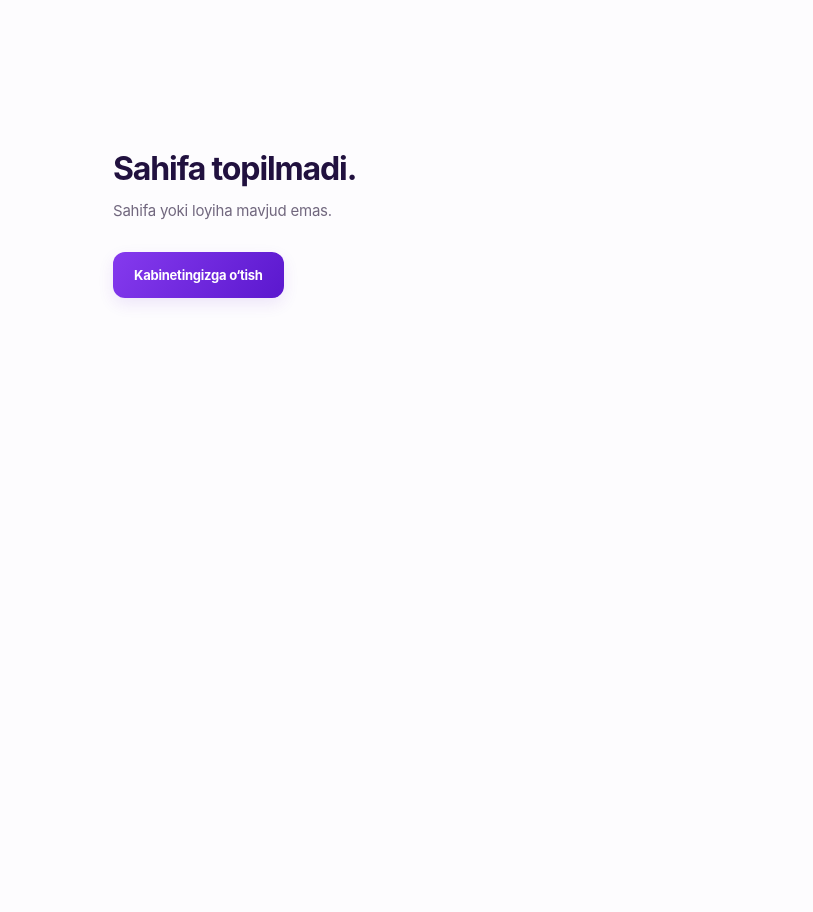
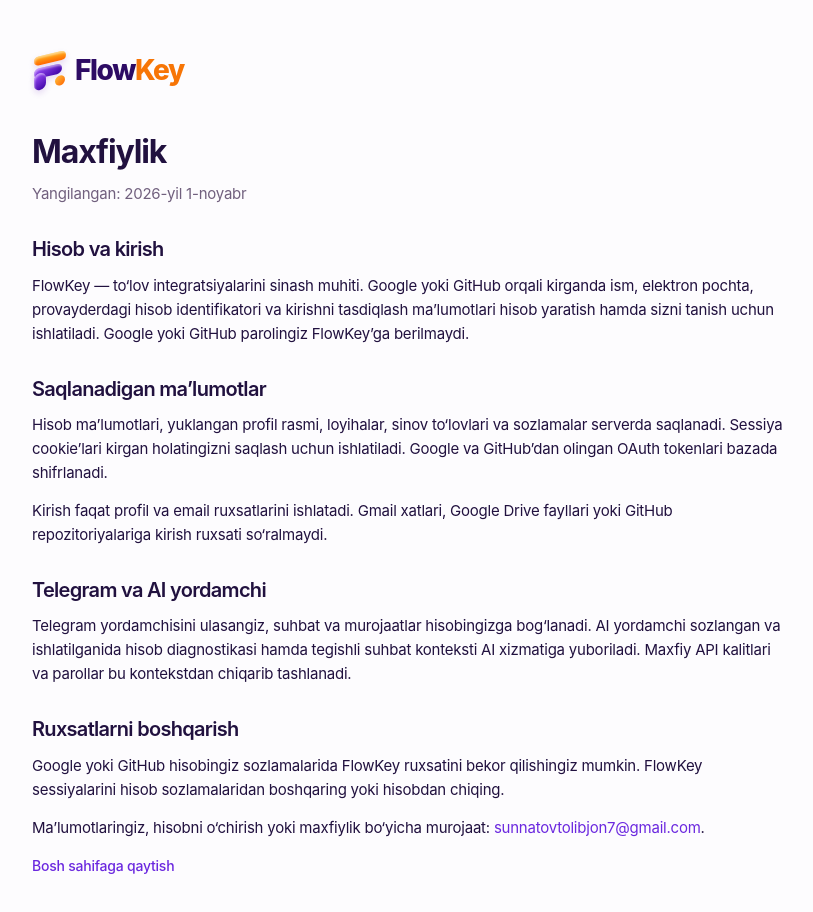
Before and after one commit to sunnatovt001/FlowKey, a Next.js app: page /privacy in a window 1280 px wide. Before the commit this address had no page. Shown: the top 912 px of the page, without its empty margins (232-1045 px from the left). Before the commit the page ends 800 px from the top, so only its background shows below. Built offline with nearby package versions, Linux system fonts and the light colour scheme.

Commit message:
Add public privacy information for OAuth app configuration
Describe the account/profile data and sessions used by FlowKey and link the policy from the public footer. No database or permission changes.

```diff
--- a/app/page.tsx
+++ b/app/page.tsx
@@ -156,6 +156,7 @@ export default function Home() {
         <p>O‘zbekiston dasturchilari uchun to‘lov infratuzilmasi.</p>
         <div>
           <Link href="/docs">Qo‘llanma</Link>
+          <Link href="/privacy">Maxfiylik</Link>
           <Link href="/login">Kirish</Link>
           <span>Faqat sinov · Haqiqiy pul ishlatilmaydi</span>
         </div>
--- /dev/null
+++ b/app/privacy/page.tsx
@@ -0,0 +1,65 @@
+import { Logo } from "@/components/ui";
+import Link from "next/link";
+
+export const metadata = { title: "Maxfiylik" };
+
+export default function Privacy() {
+  return (
+    <main className="privacy-page">
+      <Logo />
+      <h1>Maxfiylik</h1>
+      <p className="muted">Yangilangan: 2026-yil 1-noyabr</p>
+      <section>
+        <h2>Hisob va kirish</h2>
+        <p>
+          FlowKey — to‘lov integratsiyalarini sinash muhiti. Google yoki GitHub
+          orqali kirganda ism, elektron pochta, provayderdagi hisob
+          identifikatori va kirishni tasdiqlash ma’lumotlari hisob yaratish
+          hamda sizni tanish uchun ishlatiladi. Google yoki GitHub parolingiz
+          FlowKey’ga berilmaydi.
+        </p>
+      </section>
+      <section>
+        <h2>Saqlanadigan ma’lumotlar</h2>
+        <p>
+          Hisob ma’lumotlari, yuklangan profil rasmi, loyihalar, sinov
+          to‘lovlari va sozlamalar serverda saqlanadi. Sessiya cookie’lari
+          kirgan holatingizni saqlash uchun ishlatiladi. Google va GitHub’dan
+          olingan OAuth tokenlari bazada shifrlanadi.
+        </p>
+        <p>
+          Kirish faqat profil va email ruxsatlarini ishlatadi. Gmail xatlari,
+          Google Drive fayllari yoki GitHub repozitoriyalariga kirish ruxsati
+          so‘ralmaydi.
+        </p>
+      </section>
+      <section>
+        <h2>Telegram va AI yordamchi</h2>
+        <p>
+          Telegram yordamchisini ulasangiz, suhbat va murojaatlar hisobingizga
+          bog‘lanadi. AI yordamchi sozlangan va ishlatilganida hisob
+          diagnostikasi hamda tegishli suhbat konteksti AI xizmatiga yuboriladi.
+          Maxfiy API kalitlari va parollar bu kontekstdan chiqarib tashlanadi.
+        </p>
+      </section>
+      <section>
+        <h2>Ruxsatlarni boshqarish</h2>
+        <p>
+          Google yoki GitHub hisobingiz sozlamalarida FlowKey ruxsatini bekor
+          qilishingiz mumkin. FlowKey sessiyalarini hisob sozlamalaridan
+          boshqaring yoki hisobdan chiqing.
+        </p>
+        <p>
+          Ma’lumotlaringiz, hisobni o‘chirish yoki maxfiylik bo‘yicha murojaat:{" "}
+          <a href="mailto:sunnatovtolibjon7@gmail.com">
+            sunnatovtolibjon7@gmail.com
+          </a>
+          .
+        </p>
+      </section>
+      <Link className="text-link" href="/">
+        Bosh sahifaga qaytish
+      </Link>
+    </main>
+  );
+}
--- a/styles/components.css
+++ b/styles/components.css
@@ -1,4 +1,23 @@
 /* Adapt the sites-design presentation to the complete PostgreSQL application. */
+.privacy-page {
+  max-width: 800px;
+  margin: 48px auto;
+  padding: 0 24px 48px;
+}
+.privacy-page > .logo {
+  margin-bottom: 40px;
+}
+.privacy-page section {
+  margin-top: 32px;
+}
+.privacy-page h2 {
+  font-size: 20px;
+  margin-bottom: 12px;
+}
+.privacy-page a:not(.logo) {
+  color: var(--blue);
+  overflow-wrap: anywhere;
+}
 .social-sign-in {
   display: grid;
   gap: 12px;
```
